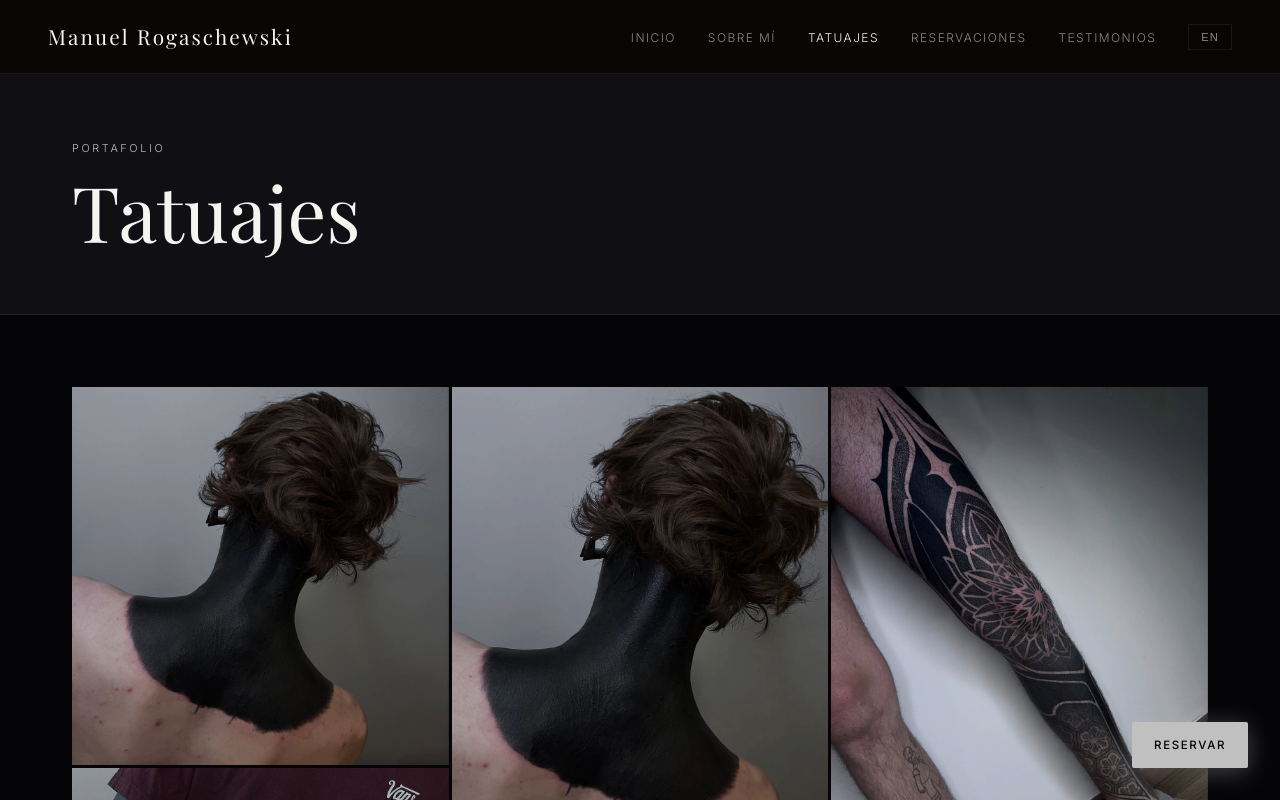
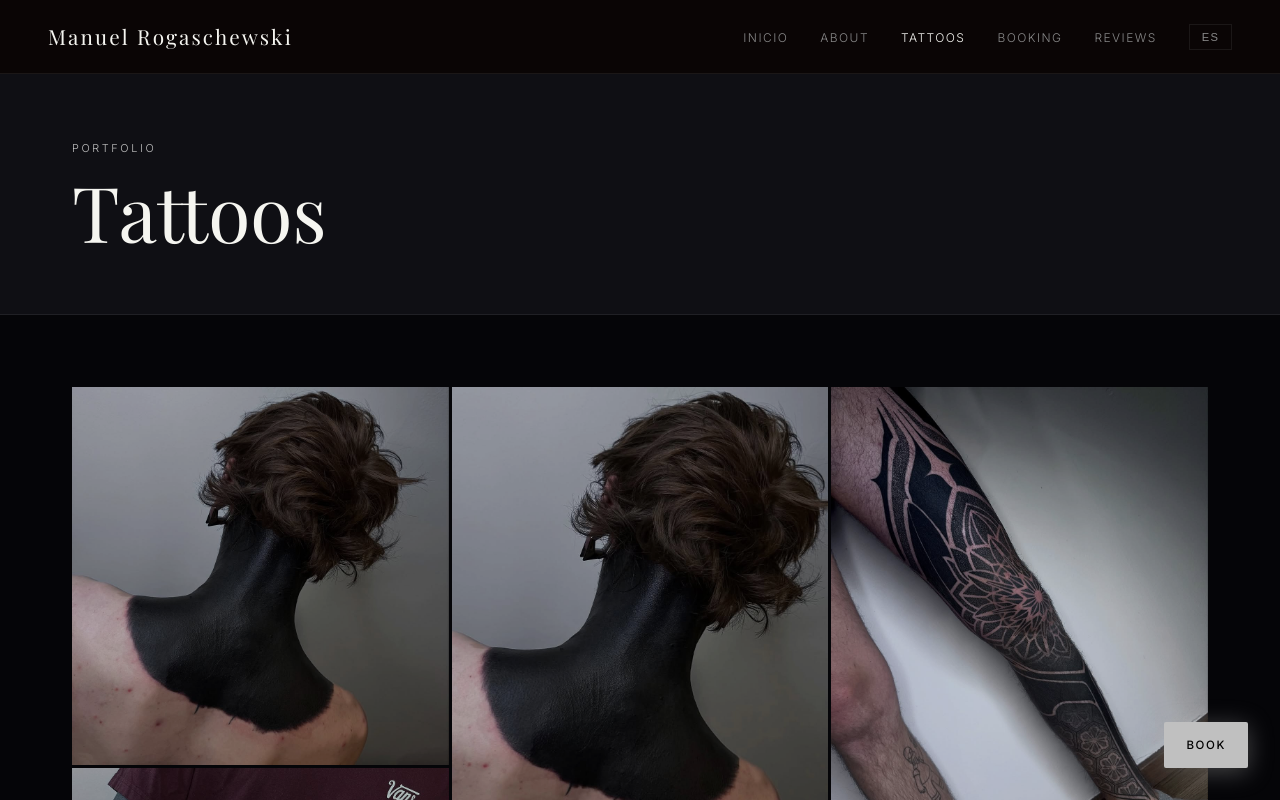
Before and after one commit to BayouWebStudio/manuelrogaschewskitattooer, a plain HTML site: page tattoos.html in a window 1280 px wide. Shown: the top 800 px of the page. Drawn offline with nearby package versions, Linux system fonts and the light colour scheme.

Commit message:
Switch site to English

```diff
--- a/tattoos.html
+++ b/tattoos.html
@@ -1,5 +1,5 @@
 <!DOCTYPE html>
-<html lang="es">
+<html lang="en">
 <head>
   <meta charset="UTF-8">
   <meta name="viewport" content="width=device-width, initial-scale=1.0">
@@ -169,15 +169,15 @@
     <a href="./index.html" class="nav-logo">Manuel Rogaschewski</a>
     <ul class="nav-links">
       <li><a href="./index.html"
-        data-en="Inicio" data-es="Inicio">Inicio</a></li>
+        data-en="Inicio" data-es="Inicio">Home</a></li>
       <li><a href="./about.html"
-        data-en="About" data-es="Sobre M&#xed;">Sobre M&#xed;</a></li>
+        data-en="About" data-es="Sobre M&#xed;">About</a></li>
       <li><a href="./tattoos.html" class="active"
-        data-en="Tattoos" data-es="Tatuajes">Tatuajes</a></li>
+        data-en="Tattoos" data-es="Tatuajes">Tattoos</a></li>
       <li><a href="./booking.html"
-        data-en="Booking" data-es="Reservaciones">Reservaciones</a></li>
+        data-en="Booking" data-es="Reservaciones">Booking</a></li>
       <li><a href="./testimonials.html"
-        data-en="Reviews" data-es="Testimonios">Testimonios</a></li>
+        data-en="Reviews" data-es="Testimonios">Reviews</a></li>
       <li><button class="lang-toggle" onclick="toggleLang()">EN</button></li>
     </ul>
     <button class="hamburger" aria-label="Menu" onclick="this.classList.toggle('open');document.querySelector('.mobile-menu').classList.toggle('open')">
@@ -185,17 +185,17 @@
     </button>
   </nav>
   <div class="mobile-menu">
-    <a href="./index.html" data-en="Home" data-es="Inicio">Inicio</a>
-    <a href="./about.html" data-en="About" data-es="Sobre M&#xed;">Sobre M&#xed;</a>
-    <a href="./tattoos.html" data-en="Tattoos" data-es="Tatuajes">Tatuajes</a>
-    <a href="./booking.html" data-en="Booking" data-es="Reservaciones">Reservaciones</a>
-    <a href="./testimonials.html" data-en="Reviews" data-es="Testimonios">Testimonios</a>
+    <a href="./index.html" data-en="Home" data-es="Inicio">Home</a>
+    <a href="./about.html" data-en="About" data-es="Sobre M&#xed;">About</a>
+    <a href="./tattoos.html" data-en="Tattoos" data-es="Tatuajes">Tattoos</a>
+    <a href="./booking.html" data-en="Booking" data-es="Reservaciones">Booking</a>
+    <a href="./testimonials.html" data-en="Reviews" data-es="Testimonios">Reviews</a>
   </div>
   <a href="./booking.html" class="book-float" data-en="Book" data-es="Reservar">Reserva</a>
 
   <section class="page-hero">
     <p class="page-eyebrow fade-up" data-en="Portfolio" data-es="Portafolio">Portafolio</p>
-    <h1 class="fade-up" data-en="Tattoos" data-es="Tatuajes">Tatuajes</h1>
+    <h1 class="fade-up" data-en="Tattoos" data-es="Tatuajes">Tattoos</h1>
   </section>
 
   <div class="gallery-body">
@@ -234,10 +234,10 @@
   <footer>
     <div class="footer-logo">Manuel Rogaschewski</div>
     <div class="footer-links">
-      <a href="./index.html">Inicio</a>
-      <a href="./about.html">Sobre M&#xed;</a>
-      <a href="./tattoos.html">Tatuajes</a>
-      <a href="./booking.html">Reservaciones</a>
+      <a href="./index.html">Home</a>
+      <a href="./about.html">About</a>
+      <a href="./tattoos.html">Tattoos</a>
+      <a href="./booking.html">Booking</a>
       <a href="./testimonials.html">Testimonials</a>
       <a href="https://www.instagram.com/manuel.rogaschewski.tattooer" target="_blank" rel="noopener">Instagram</a>
 
```
